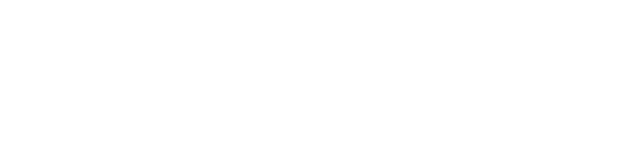
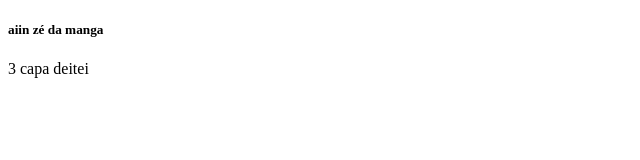
Before and after one commit to Thalisson11/yhalisson, a plain HTML site: page index.html in a window 1280 px wide. Shown: the whole page, without its empty margins (0-640 px from the left). Drawn offline with Linux system fonts and the light colour scheme.

Commit message:
Add files via upload

```diff
--- a/index.html
+++ b/index.html
@@ -4,9 +4,9 @@
     <meta charset="UTF-8">
     <meta http-equiv="X-UA-Compatible" content="IE=edge">
     <meta name="viewport" content="width=device-width, initial-scale=1.0">
-    <title>TaisoWuw</title>
+    <title>TaisoWuW</title>
 </head>
-<body>
-
+<body><h5>aiin zé da manga</h5>
+    <p>3 capa deitei</p>
 </body>
 </html>
```
